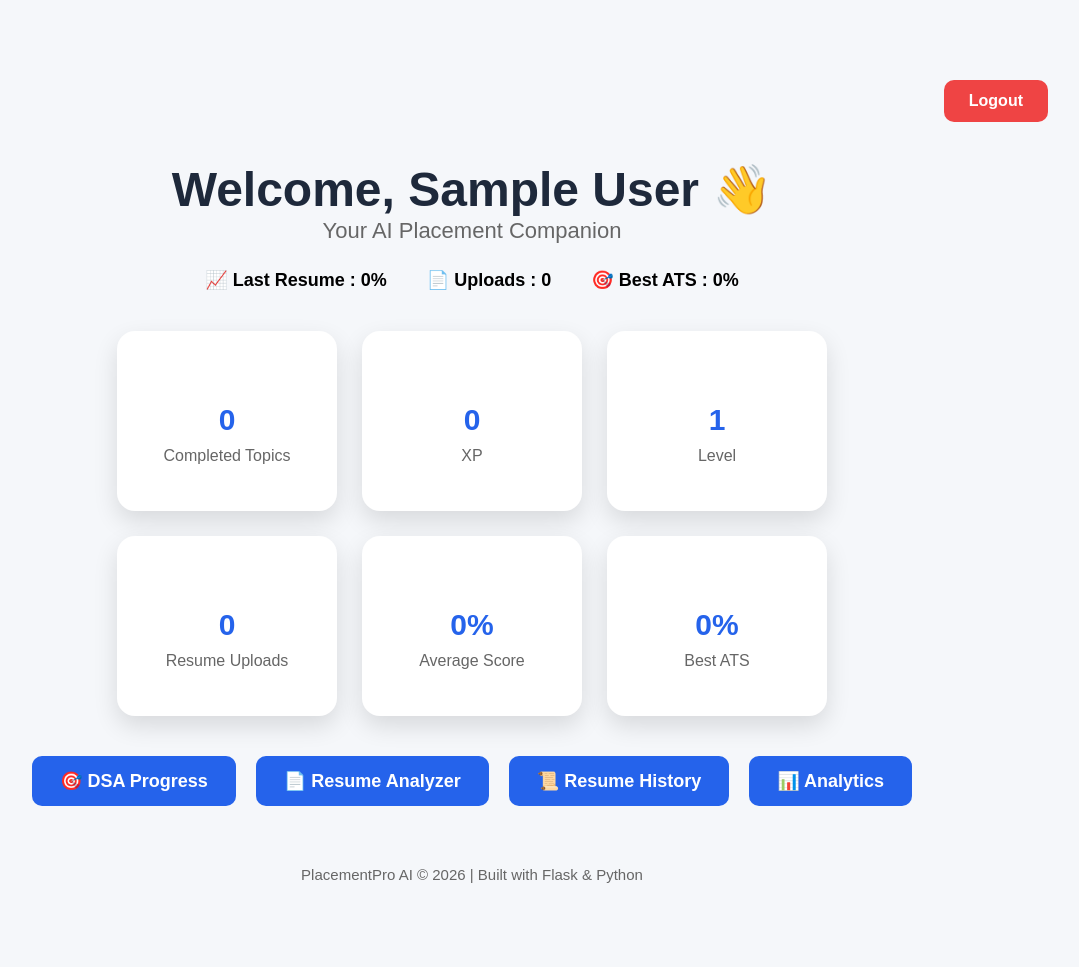
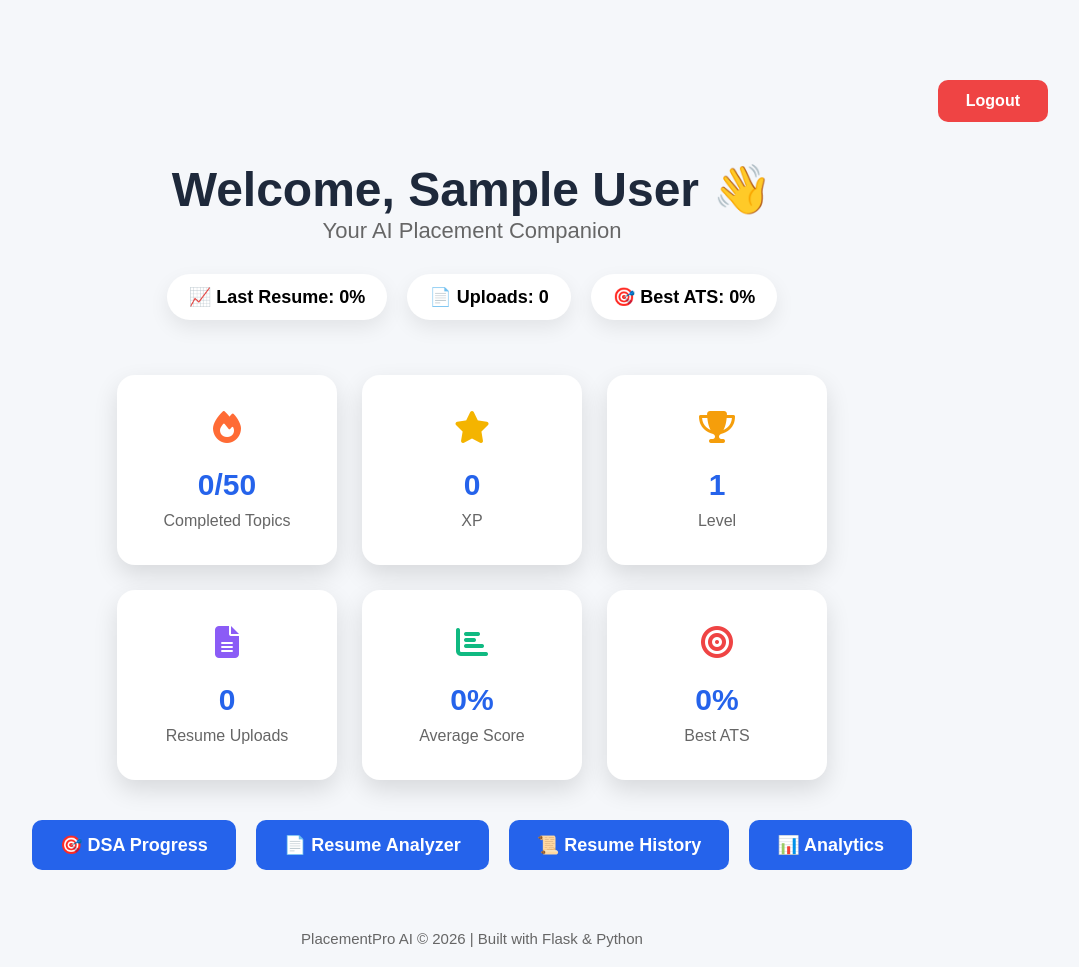
Before and after one commit to Hridhanya-P/PlacementPro-AI, a Flask app: page /dashboard in a window 1280 px wide. Shown: the whole page, without its empty margins (168-1247 px from the left). Before the commit the page ends 883 px from the top, so only its background shows below. Run offline with Flask 3, Linux system fonts and the light colour scheme; the visitor is signed in with stand-in values (Sample User, id 1); some libraries are stand-ins or nearby versions.

Commit message:
Improve dashboard UI with animations, stats cards and modern design

```diff
--- a/static/css/dashboard.css
+++ b/static/css/dashboard.css
@@ -17,7 +17,7 @@
     width:240px;
     min-height:180px;
     max-width:220px;
-    height:180px;
+    height:190px;
 
     background:white;
     border-radius:18px;
@@ -109,22 +109,23 @@
 
 .action-btn:hover{
     background:#1d4ed8;
-    transform:translateY(-4px);
-    box-shadow:0 10px 25px rgba(37,99,235,.35);
+    transform:translateY(-3px);
+    box-shadow:0 10px 20px rgba(37,99,235,.35);
 }
 
 .logout-btn{
     background:#ef4444;
     color:white;
-    padding:12px 25px;
+    padding:12px 28px;
     border-radius:10px;
+    font-weight:bold;
     text-decoration:none;
-    font-weight:600;
     transition:.3s;
 }
 
 .logout-btn:hover{
     background:#dc2626;
+    transform:translateY(-2px);
 }
 
 footer{
@@ -149,3 +150,71 @@ footer{
     color:#2563eb;
     margin-bottom:15px;
 }
+
+.card:nth-child(1) .card-icon{
+    color:#ff6b35;
+}
+
+.card:nth-child(2) .card-icon{
+    color:#f4b400;
+}
+
+.card:nth-child(3) .card-icon{
+    color:#f59e0b;
+}
+
+.card:nth-child(4) .card-icon{
+    color:#8b5cf6;
+}
+
+.card:nth-child(5) .card-icon{
+    color:#10b981;
+}
+
+.card:nth-child(6) .card-icon{
+    color:#ef4444;
+}
+
+.quick-stats{
+    display:flex;
+    justify-content:center;
+    align-items:center;
+    gap:20px;
+    flex-wrap:wrap;
+    margin:30px 0 55px;
+}
+
+.quick-stat{
+    background:white;
+    padding:12px 22px;
+    border-radius:30px;
+    box-shadow:0 8px 20px rgba(0,0,0,.08);
+    font-size:18px;
+    font-weight:600;
+}
+
+.card{
+    transition:0.3s ease;
+}
+
+.card:hover{
+    transform:translateY(-10px) scale(1.03);
+    box-shadow:0 20px 45px rgba(37,99,235,.18);
+}
+
+
+.dashboard{
+    animation:fadeIn .6s ease;
+}
+
+@keyframes fadeIn{
+    from{
+        opacity:0;
+        transform:translateY(15px);
+    }
+
+    to{
+        opacity:1;
+        transform:translateY(0);
+    }
+}
--- a/templates/dashboard.html
+++ b/templates/dashboard.html
@@ -1,28 +1,18 @@
-<!DOCTYPE html>
-<html lang="en">
+{% extends "base.html" %}
 
-<head>
+{% block title %}Dashboard{% endblock %}
 
-    <meta charset="UTF-8">
-    <meta name="viewport"
-          content="width=device-width, initial-scale=1.0">
+{% block css %}
+<link rel="stylesheet"
+      href="{{ url_for('static', filename='css/dashboard.css') }}">
+{% endblock %}
 
-    <title>Dashboard</title>
-
-    <link rel="stylesheet"
-      href="{{ url_for('static', filename='css/global.css') }}">
-
-    <link rel="stylesheet"
-      href="{{ url_for('static', filename='css/dashboard.css') }}">
-
-</head>
-
-<body>
+{% block content %}
 
 <div class="dashboard">
 
     <div class="top-bar">
-    <a href="{{ url_for('logout') }}" class="logout-btn">Logout</a>
+        <a href="{{ url_for('logout') }}" class="logout-btn">Logout</a>
     </div>
 
     <h1>Welcome, {{ name }} 👋</h1>
@@ -31,16 +21,16 @@
 
     <div class="quick-stats">
 
-        <div>
-            📈 Last Resume : {{ average }}%
+        <div class="quick-stat">
+            📈 Last Resume: {{ average }}%
         </div>
 
-        <div>
-            📄 Uploads : {{ uploads }}
+        <div class="quick-stat">
+            📄 Uploads: {{ uploads }}
         </div>
 
-        <div>
-            🎯 Best ATS : {{ best_ats }}%
+        <div class="quick-stat">
+            🎯 Best ATS: {{ best_ats }}%
         </div>
 
     </div>
@@ -49,7 +39,7 @@
 
         <div class="card">
             <i class="fas fa-fire card-icon"></i>
-            <h2>{{ completed }}</h2>
+            <h2>{{ completed }}/50</h2>
             <p>Completed Topics</p>
         </div>
 
@@ -111,6 +101,4 @@
     PlacementPro AI © 2026 | Built with Flask & Python
 </footer>
 
-</body>
-
-</html>
+{% endblock %}
```
